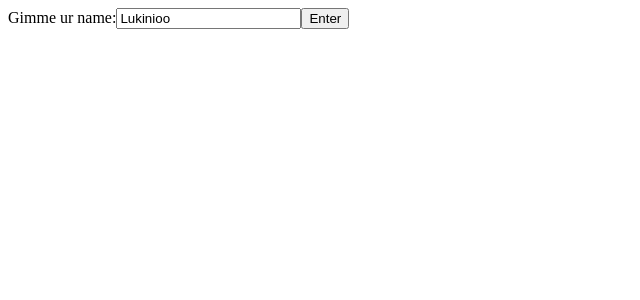
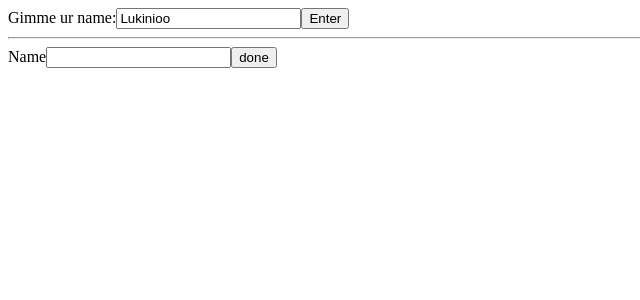
Before and after one commit to luka725/GAU_Angular, an Angular app: page / in a window 1280 px wide. Shown: the top 300 px of the page, without its empty margins (0-640 px from the left). Built offline with nearby package versions, Linux system fonts and the light colour scheme.

Commit message:
second initial commit

```diff
--- a/src/app/app.component.html
+++ b/src/app/app.component.html
@@ -1,4 +1,6 @@
 <main class="main">
     <app-template-driven-form-component></app-template-driven-form-component>
+    <hr>
+    <app-reactive-form></app-reactive-form>
 </main>
 <router-outlet />
--- a/src/app/app.component.ts
+++ b/src/app/app.component.ts
@@ -1,11 +1,12 @@
 import { Component,  } from '@angular/core';
 import { RouterOutlet } from '@angular/router';
 import { TemplateDrivenFormComponentComponent } from './template-driven-form-component/template-driven-form-component.component';
+import { ReactiveFormComponent } from './reactive-form/reactive-form.component';
 
 @Component({
   selector: 'app-root',
   standalone: true,
-  imports: [RouterOutlet, TemplateDrivenFormComponentComponent],
+  imports: [RouterOutlet, TemplateDrivenFormComponentComponent, ReactiveFormComponent],
   templateUrl: './app.component.html',
   styleUrl: './app.component.css'
 })
--- /dev/null
+++ b/src/app/reactive-form/reactive-form.component.html
@@ -0,0 +1,5 @@
+<form [formGroup]="simpleForm" (ngSubmit)="formSubmit()">
+    <label>Name</label>
+    <input type="text" formControlName="Name">
+    <button type="submit">done</button>
+</form>
--- /dev/null
+++ b/src/app/reactive-form/reactive-form.component.ts
@@ -0,0 +1,19 @@
+import { Component } from '@angular/core';
+import { FormControl, FormGroup, ReactiveFormsModule } from '@angular/forms';
+
+@Component({
+  selector: 'app-reactive-form',
+  standalone: true,
+  imports: [ReactiveFormsModule],
+  templateUrl: './reactive-form.component.html',
+  styleUrl: './reactive-form.component.css'
+})
+export class ReactiveFormComponent {
+
+  simpleForm:FormGroup = new FormGroup({
+    Name : new FormControl("")
+  })
+  formSubmit(){
+    console.log(this.simpleForm.value);
+  }
+}
```
Also changed, not shown: src/app/reactive-form/reactive-form.component.css (added), 1 other file (tests, documents, lock files or other folders).
